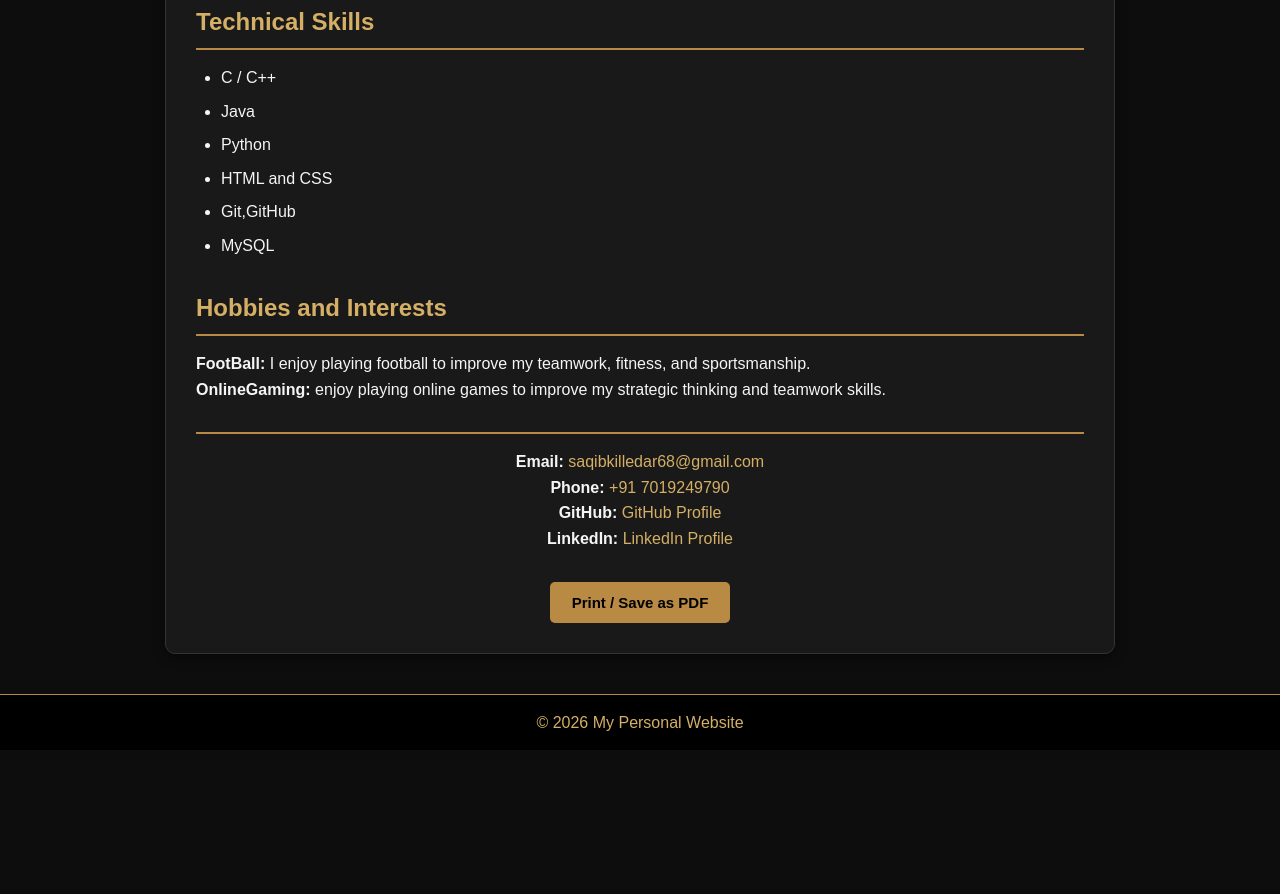
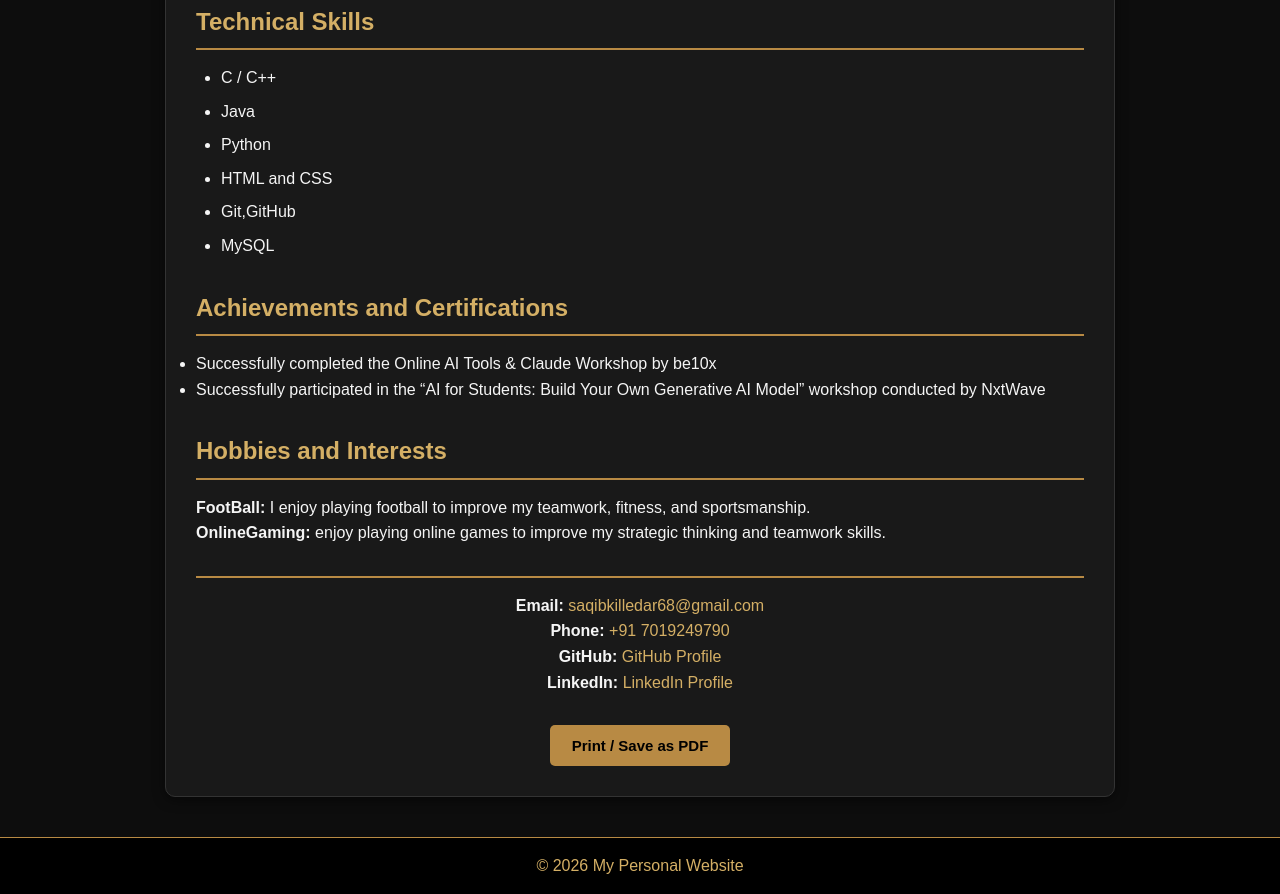
Before and after one commit to saqib-cse/saqib-portfolio, a plain HTML site: page resume.html in a window 1280 px wide. Shown: the part 819-1713 px from the top of the page. Before the commit the page ends 1569 px from the top, so only its background shows below. Drawn offline with Linux system fonts and the light colour scheme; a script that the page names is missing.

Commit message:
Update resume.html

```diff
--- a/resume.html
+++ b/resume.html
@@ -82,6 +82,15 @@
                 <li>MySQL</li>
             </ul>
         </section>
+        <section>
+            <h2>Achievements and Certifications</h2>
+
+            <ul>
+               <li>Successfully completed the Online AI Tools & Claude Workshop by be10x</li>
+                <li>Successfully participated in the “AI for Students: Build Your Own Generative AI Model” workshop conducted by NxtWave</li>
+                           </ul>
+        </section>
+
 
         <section>
             <h2>Hobbies and Interests</h2>
```
